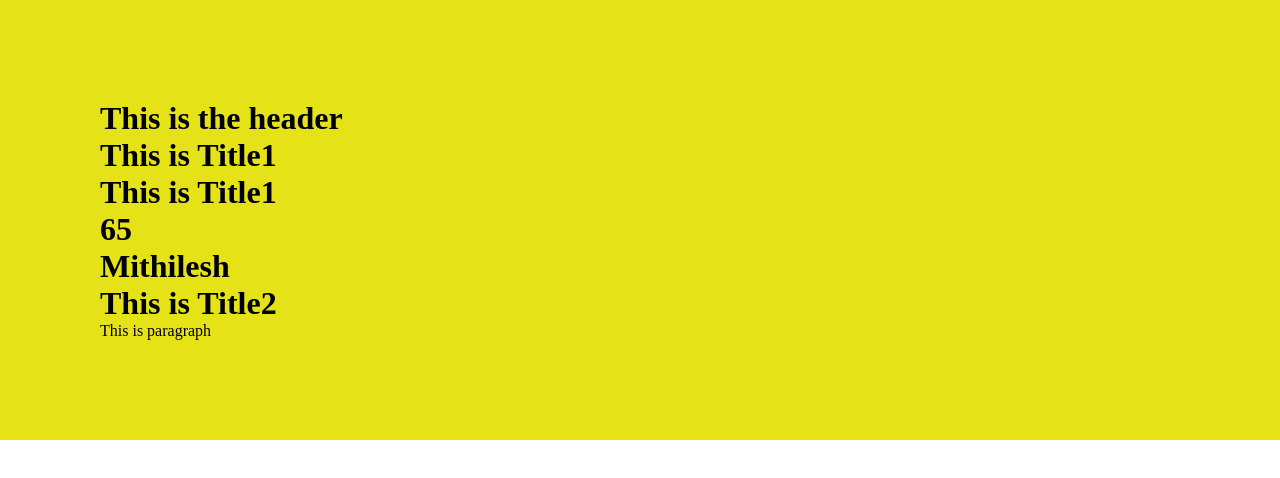
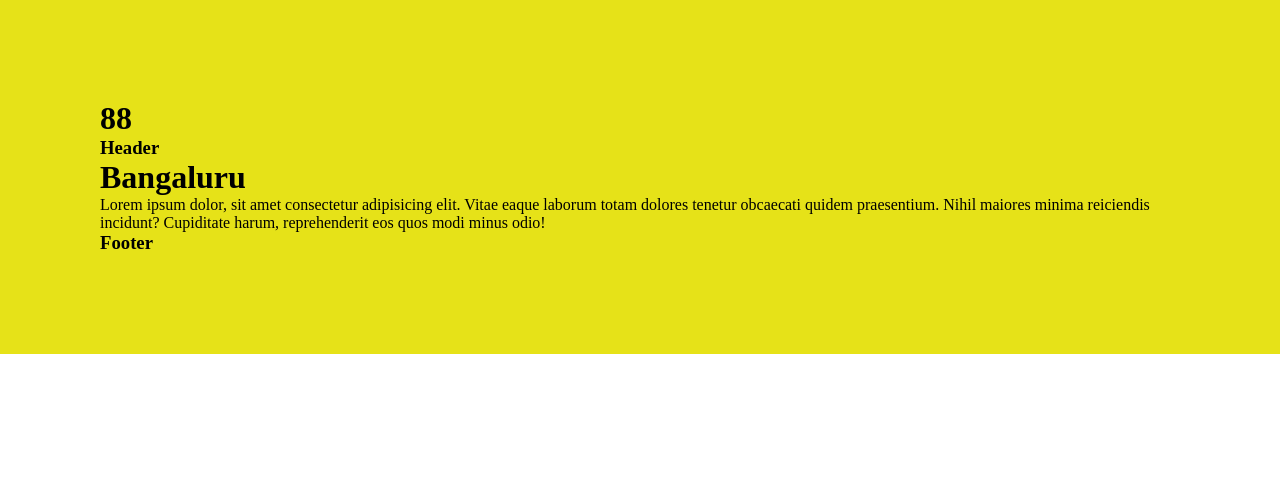
Before and after one commit to mithilesh-patel/namaste-react, a React (Vite) app: page / in a window 1280 px wide. Shown: the top 478 px of the page. Built offline with nearby package versions, Linux system fonts and the light colour scheme.

Commit message:
modified .babelrc file

```diff
--- a/App.js
+++ b/App.js
@@ -1,28 +1,33 @@
 import React from "react";
 import ReactDOM from "react-dom/client";
 
-const Title =()=> (<h1 id="title">This is Title1 </h1>);
+const Header = () => (
+  <div>
+    <h3>Header </h3>
+  </div>
+);
 
-const Title2 = <h1 id="title2">This is Title2</h1>;
+const Footer = () => (
+  <div>
+    <h3>Footer</h3>
+  </div>
+);
 
-const name= "Mithilesh";
-
-const Header = () => {
-  return (
-    <div>
-      <h1>This is the header</h1>
-      <Title/>
-      {Title()}
-      {console.log("We can write any js code inside curly bracket inside JSX")}
-      {console.warn("We can write any js code inside curly bracket inside JSX")}
-      <h1>{20+45}</h1>
-      <h1>{name}</h1>
-      {Title2}
-      <p>This is paragraph</p>
-    </div>
+const Content =()=> (
+    <>
+    <h1>{34+54}</h1>
+      <Header />
+      <h1>Bangaluru</h1>
+      <p>
+        Lorem ipsum dolor, sit amet consectetur adipisicing elit. Vitae eaque
+        laborum totam dolores tenetur obcaecati quidem praesentium. Nihil
+        maiores minima reiciendis incidunt? Cupiditate harum, reprehenderit eos
+        quos modi minus odio!
+      </p>
+      <Footer />
+    </>
   );
-};
 
 const root = ReactDOM.createRoot(document.getElementById("root"));
-// root.render(container);
-root.render(<Header />);
+
+root.render(<Content />);
```
Also changed, not shown: .babelrc, notes.txt.
